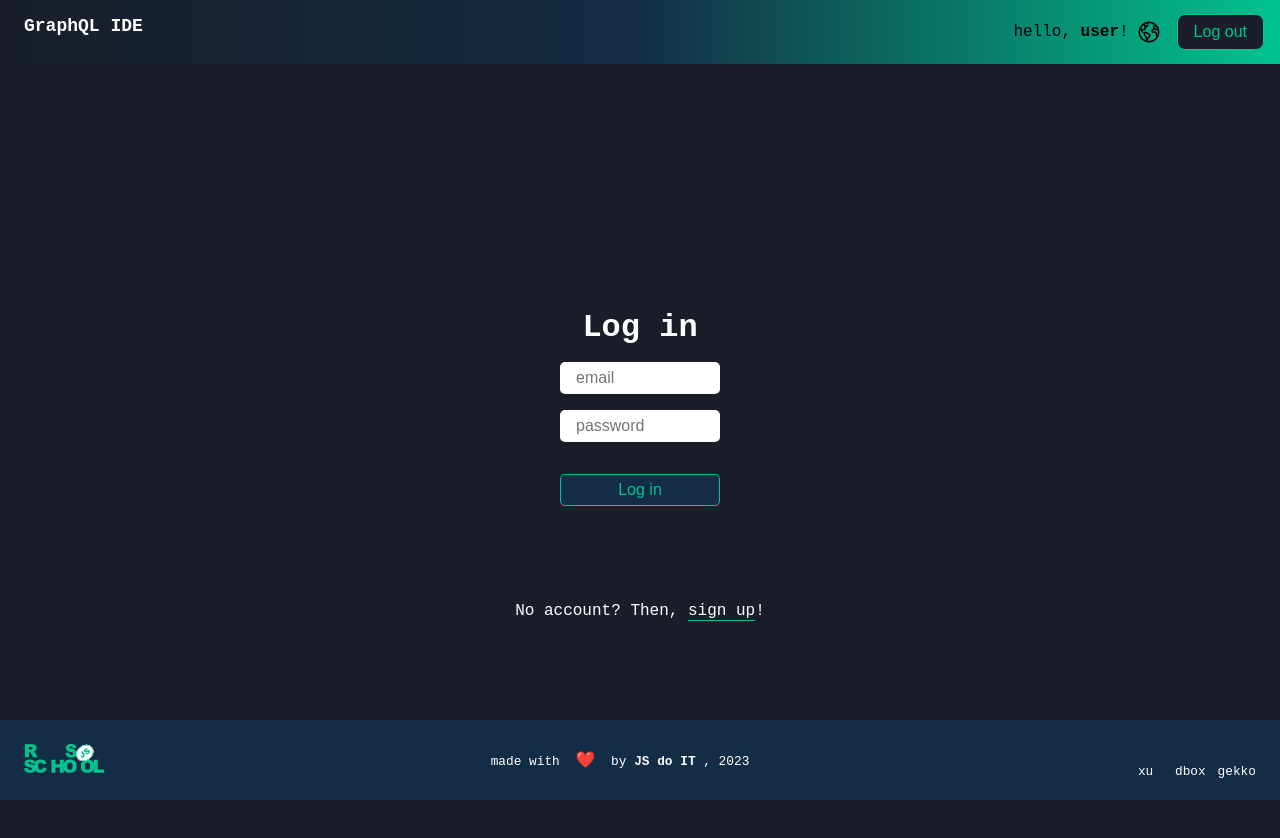
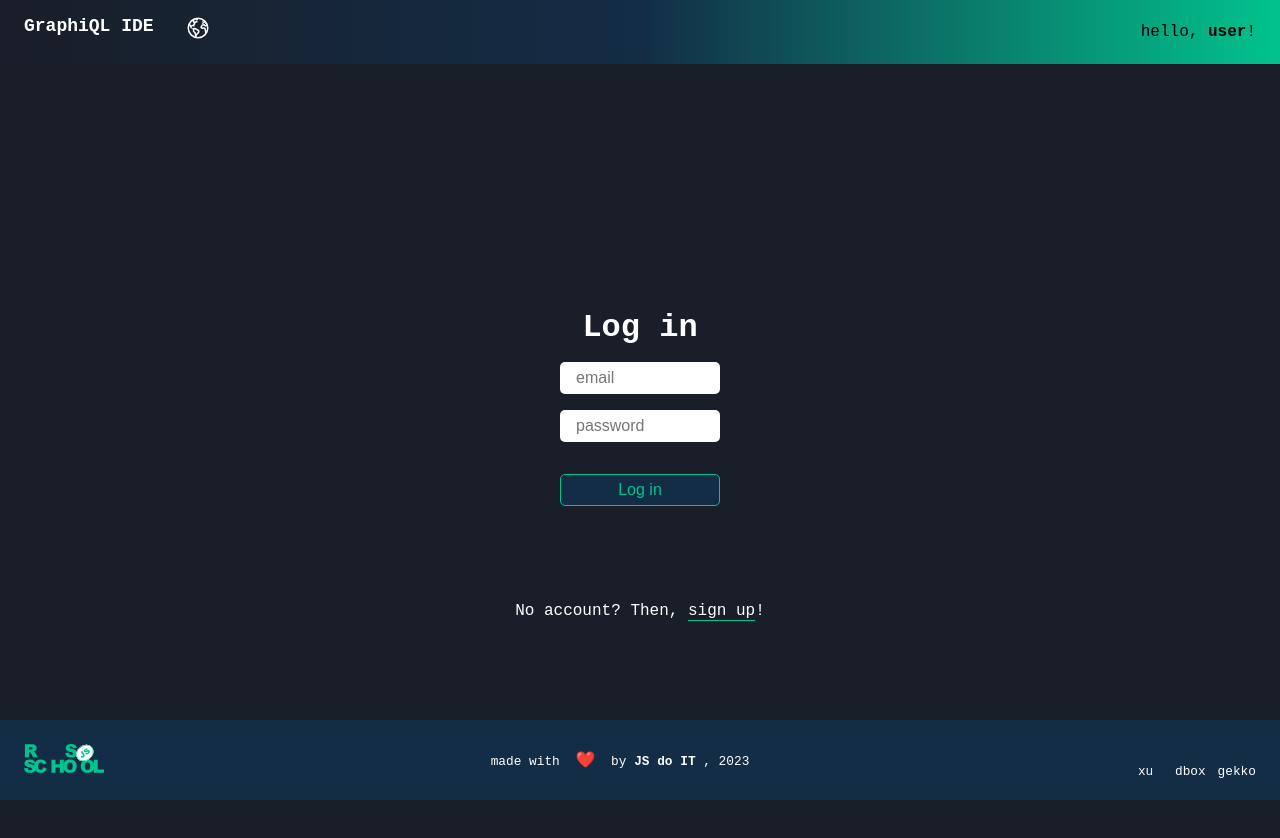
Before and after one commit to xu69ux/graphiql-app, a React (Vite) app: page /login in a window 1280 px wide. Shown: the top 838 px of the page. Built offline with nearby package versions, Linux system fonts and the light colour scheme; some icons are missing.

Commit message:
feat: add sticky header and language toggler

```diff
--- /dev/null
+++ b/src/components/Fade.tsx
@@ -0,0 +1,22 @@
+import { useState, useEffect } from 'react';
+
+export const Fade = ({ show, children }) => {
+  const [shouldRender, setRender] = useState(false);
+
+  useEffect(() => {
+    if (show) {
+      setRender(true);
+    } else {
+      const timeoutId = setTimeout(() => setRender(false), 300);
+      return () => clearTimeout(timeoutId);
+    }
+  }, [show]);
+
+  return (
+    shouldRender && (
+      <div style={{ animation: `${show ? 'fadeIn' : 'fadeOut'} 0.3s` }}>
+        {children}
+      </div>
+    )
+  );
+};
--- a/src/components/Header.tsx
+++ b/src/components/Header.tsx
@@ -1,28 +1,73 @@
+import React, { useState, useEffect } from 'react';
+import { useNavigate } from 'react-router-dom';
+import { IoEarthOutline } from 'react-icons/io5';
 import { Link } from 'react-router-dom';
-import { IoEarthOutline } from 'react-icons/io5';
+import { Fade } from '../components';
 
 import '@styles/Header.css';
 
 export const Header = () => {
   const username = 'user';
-  const logOut = () => {
-    console.log('log out');
+  const navigate = useNavigate();
+  const [isDropdownOpen, toggleDropdown] = useState(false);
+  const [selectedLanguage, selectLanguage] = useState('english');
+  const [scrollPosition, setScrollPosition] = useState(0);
+
+  useEffect(() => {
+    const onScroll = () => setScrollPosition(window.pageYOffset);
+    window.addEventListener('scroll', onScroll);
+    return () => window.removeEventListener('scroll', onScroll);
+  }, []);
+
+  const headerStyle: React.CSSProperties = {
+    background:
+      scrollPosition > 100
+        ? 'linear-gradient(90deg, var(--green), var(--blue), var(--dark))'
+        : 'linear-gradient(90deg, var(--dark), var(--blue), var(--green))',
+    transition: 'background 2s',
   };
 
   return (
-    <header className='header'>
-      <Link to='/' className='welcome-link'>
-        <div className='logo'>GraphQL IDE</div>
-      </Link>
+    <header style={headerStyle} className='header'>
+      <div onClick={() => navigate('/')} className='welcome-link'>
+        <div className='logo'>GraphiQL IDE</div>
+        <div
+          className='lang-menu'
+          onClick={() => toggleDropdown(!isDropdownOpen)}
+        >
+          <IoEarthOutline className='lang-icon' title='change language' />
+          <Fade show={isDropdownOpen}>
+            <div className='lang-dropdown'>
+              <Link
+                to='#english'
+                onClick={() => selectLanguage('english')}
+                className={selectedLanguage === 'english' ? 'selected' : ''}
+              >
+                eng
+              </Link>
+              <Link
+                to='#russian'
+                onClick={() => selectLanguage('russian')}
+                className={selectedLanguage === 'russian' ? 'selected' : ''}
+              >
+                rus
+              </Link>
+              <Link
+                to='#ukrainian'
+                onClick={() => selectLanguage('ukrainian')}
+                className={selectedLanguage === 'ukrainian' ? 'selected' : ''}
+              >
+                ukr
+              </Link>
+            </div>
+          </Fade>
+        </div>
+      </div>
       <nav>
         <div className='user'>
           <span>
             hello, <b>{username}</b>!
           </span>
-          <IoEarthOutline className='lang-icon' />
-          <button className='btn logout' onClick={logOut}>
-            Log out
-          </button>
         </div>
       </nav>
     </header>
--- a/src/components/index.ts
+++ b/src/components/index.ts
@@ -1,3 +1,4 @@
 export { AuthForm } from './AuthForm';
 export { Header } from './Header';
 export { Footer } from './Footer';
+export { Fade } from './Fade';
--- a/src/pages/GraphiQLPage.tsx
+++ b/src/pages/GraphiQLPage.tsx
@@ -1,6 +1,16 @@
 export const GraphiQLPage = () => {
   return (
-    <div>
+    <div
+      style={{
+        display: 'flex',
+        justifyContent: 'center',
+        alignItems: 'center',
+        height: '200rem',
+        fontSize: '20px',
+        color: '#fff',
+        background: '#333',
+      }}
+    >
       <h1>GraphiQL Page</h1>
     </div>
   );
--- a/src/styles/Header.css
+++ b/src/styles/Header.css
@@ -1,4 +1,6 @@
 .header {
+  position: sticky;
+  top: 0;
   display: flex;
   flex-direction: row;
   justify-content: space-between;
@@ -22,6 +24,7 @@
   font-weight: bold;
   font-size: large;
   color: var(--light);
+  cursor: pointer;
   transition: all 0.2s ease-in-out;
 }
 
@@ -60,13 +63,73 @@
   color: var(--light);
 }
 
+.welcome-link {
+  display: flex;
+  flex-direction: row;
+  align-items: center;
+}
+
 .lang-icon {
-  height: 100%;
-  width: 1.5rem;
+  color: var(--light);
+  margin-bottom: 0.5rem;
+  margin-left: 1rem;
+  margin-right: 1rem;
+  position: relative;
   transition: all 0.2s ease-in-out;
 }
 
 .lang-icon:hover {
   transform: scale(1.2) rotate(180deg);
+}
+
+.lang-menu {
+  display: flex;
+  flex-direction: row;
+}
+
+.lang-dropdown {
+  display: flex;
+  flex-direction: row;
+  opacity: 0;
+  visibility: hidden;
+  transition:
+    opacity 0.3s ease-in-out,
+    visibility 0.3s ease-in-out;
+}
+
+.lang-menu:hover .lang-dropdown,
+.lang-dropdown.open {
+  opacity: 1;
+  visibility: visible;
+}
+
+.lang-dropdown a {
   color: var(--light);
+  font-size: 0.9rem;
+  text-decoration: none;
+  display: block;
+  margin-right: 0.5rem;
+  transition: all 0.2s ease-in-out;
 }
+
+.lang-dropdown a.selected {
+  color: var(--green);
+}
+
+@keyframes fadeIn {
+  0% {
+    opacity: 0;
+  }
+  100% {
+    opacity: 1;
+  }
+}
+
+@keyframes fadeOut {
+  0% {
+    opacity: 1;
+  }
+  100% {
+    opacity: 0;
+  }
+}
```
Also changed, not shown: package.json (+4 -3 lines), 1 other file (tests, documents, lock files or other folders).
